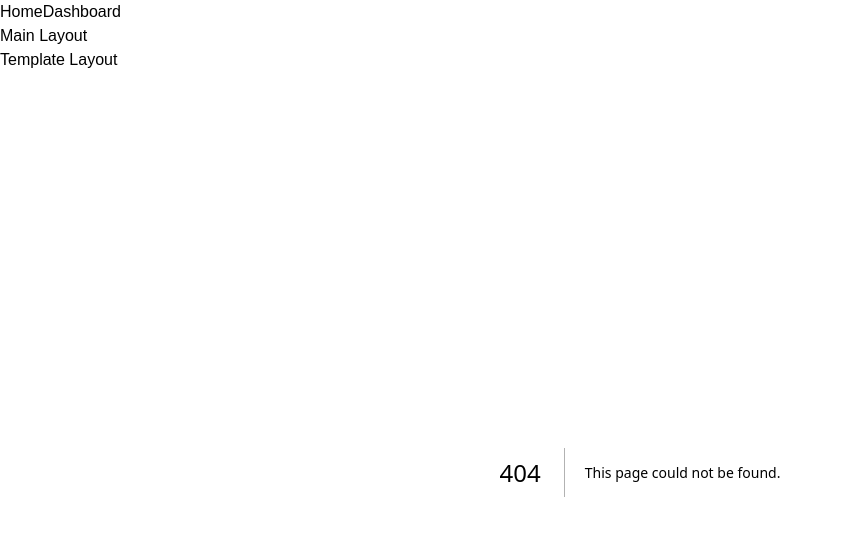
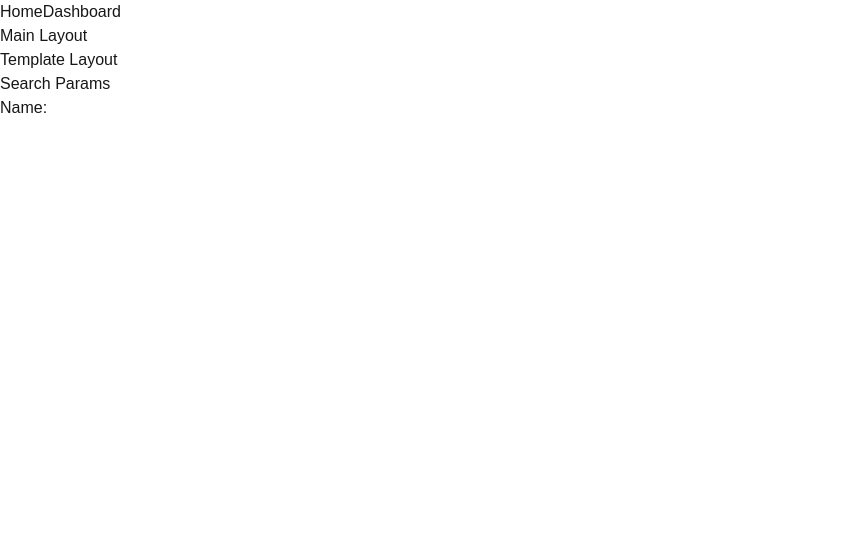
Before and after one commit to nattapon-j/Full-Stack-2025, a Next.js app in the folder 7-next-1/my-app/: page /searchParams in a window 1280 px wide. Before the commit this address had no page. Shown: the top 536 px of the page, without its empty margins (0-843 px from the left). Built offline with nearby package versions, Linux system fonts and the light colour scheme.

Commit message:
Add searchParams

```diff
--- /dev/null
+++ b/7-next-1/my-app/app/searchParams/page.tsx
@@ -0,0 +1,19 @@
+'use client'
+
+import { useSearchParams } from 'next/navigation';
+
+export default function Page() {
+    const searchParams = useSearchParams(); // useSearchParams is a hook that gives you access to the search params object
+    // The search params object has methods like get, has, etc.
+    // get: Get the value of a search param by name
+    const name = searchParams.get('name'); // get the value of the search param 'name'
+
+    return (
+        <div>
+            <h1>Search Params</h1>
+            <p>Name: {name}</p>
+        </div>
+    );
+}
+
+// http://localhost:3000/searchParams?name=nattapon
```
